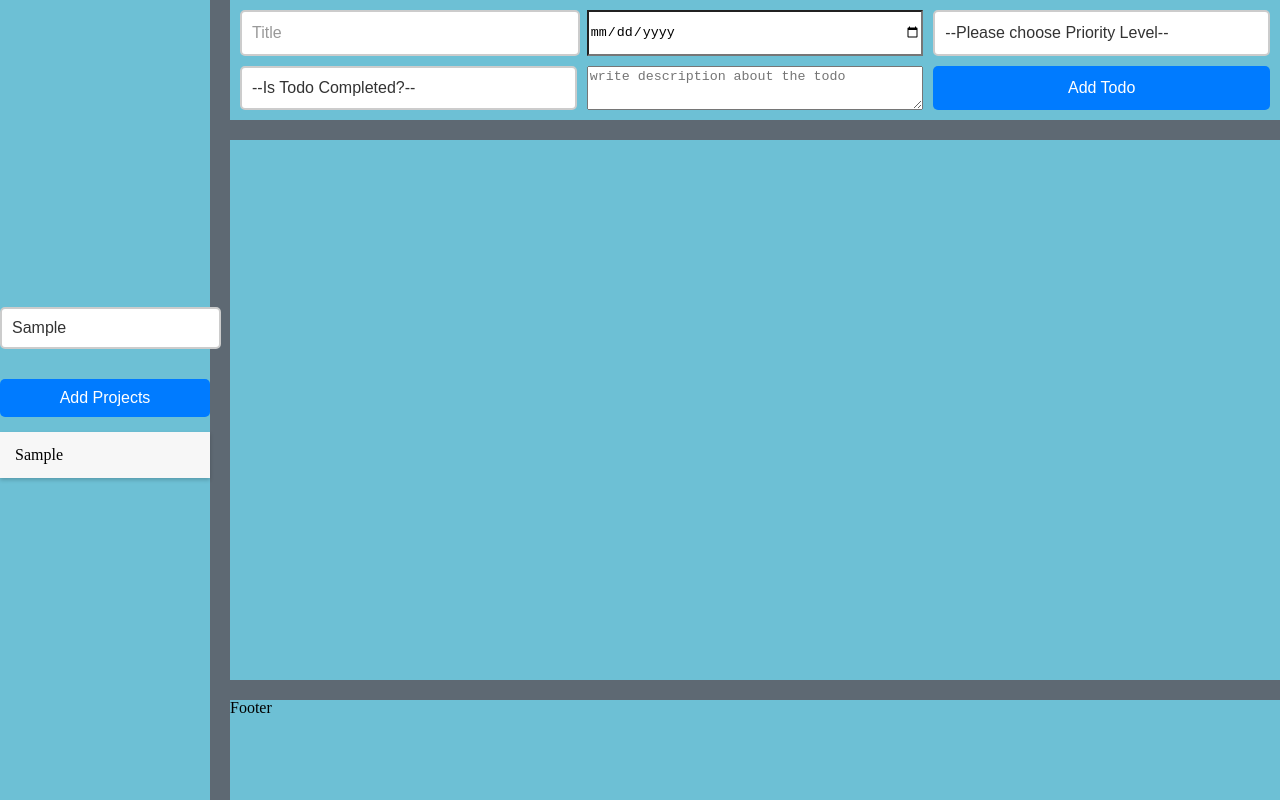
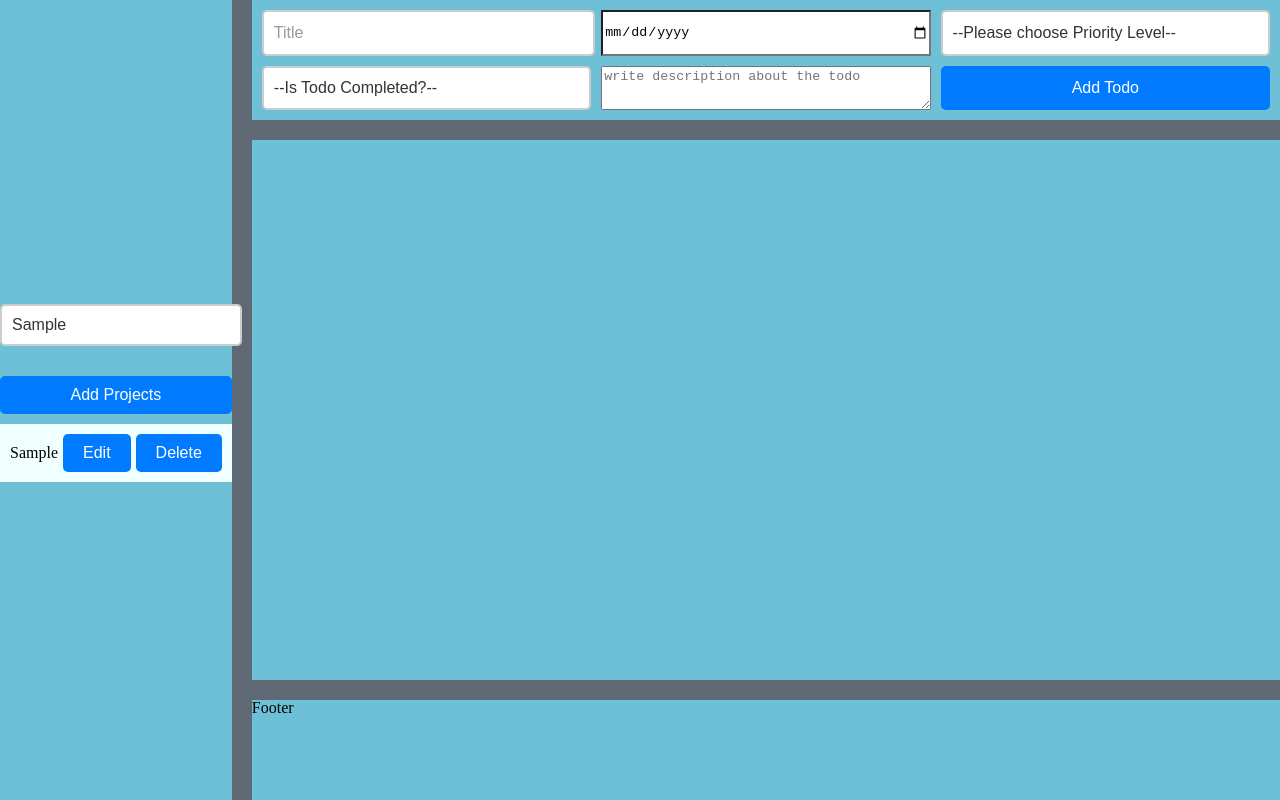
Before and after one commit to saadniazii/todo-list, a website built with webpack: page src/template.html in a window 1280 px wide. Both pictures are taken after typing "Sample" into the empty fields and a click on the button "Add Projects". Built offline with nearby package versions, Linux system fonts and the light colour scheme.

Commit message:
Got the value of the project in the sidebar when editing

```diff
--- a/src/DOM/DisplayProjectsInSidebar/displayProjectsInSidebar.js
+++ b/src/DOM/DisplayProjectsInSidebar/displayProjectsInSidebar.js
@@ -18,10 +18,19 @@ const renderProjects = (sidebarProjects) => {
     const existingProject = sidebarHTML.querySelector(`[data-id="${index}"]`);
     if (!existingProject) {
       const projectsDiv = createElement("div", "projects-div");
+      const editProjectBtn = createElement("button", "edit-project-btn");
+      const deleteProjectBtn = createElement("button", "delete-project-btn");
       const span = createElement("span");
+
       span.textContent = item.name;
-      projectsDiv.appendChild(span);
+      projectsDiv.append(span, editProjectBtn, deleteProjectBtn);
       projectsDiv.dataset.id = index;
+      editProjectBtn.textContent = "Edit";
+      deleteProjectBtn.textContent = "Delete";
+
+      editProjectBtn.addEventListener("click", () => {
+        editProject(index, sidebarProjects);
+      });
 
       projectsDiv.addEventListener("click", () => passProject(item.id));
 
@@ -39,8 +48,6 @@ const toggleClickBehavior = (projectsDiv, item) => {
       projectsDiv.removeEventListener("click", clickHandler);
     } else {
       passProjectID(item.id);
-      // renderTodo(item);
-
       projectsDiv.addEventListener("click", clickHandler);
     }
 
@@ -50,4 +57,18 @@ const toggleClickBehavior = (projectsDiv, item) => {
   projectsDiv.addEventListener("click", clickHandler);
 };
 
+const editProject = (itemID, project) => {
+  const projectDiv = document.querySelector(`[data-id="${itemID}"]`);
+  const mainBody = document.querySelector(".main-body");
+
+  const projectInput = document.createElement("input");
+  projectInput.setAttribute("type", "text");
+  projectInput.setAttribute("placeholder", "Add Project");
+  projectInput.setAttribute("id", "edit-project");
+  projectInput.setAttribute("name", "project");
+  projectInput.value = projectDiv.childNodes[0].textContent;
+
+  console.log("projectInput:", projectInput.value);
+};
+
 export default displayProjectsInSidebar;
--- a/src/styles/style.css
+++ b/src/styles/style.css
@@ -162,7 +162,6 @@ table {
   background-color: #6DC0D5;
 }
 
-.projects-div,
 .todo-div {
   padding: 15px;
   margin-bottom: 15px;
@@ -283,3 +282,15 @@ button:active {
   gap: 15px;
   align-items: center;
 }
+
+.projects-div{
+  display: grid;
+  grid-template-columns: repeat(3, 1fr);
+  align-items: center;
+  justify-items: center;
+  margin-top: 10px;
+  margin-bottom: 15px;
+  background-color: azure;
+  padding: 10px;
+  gap: 5px;
+}
```
